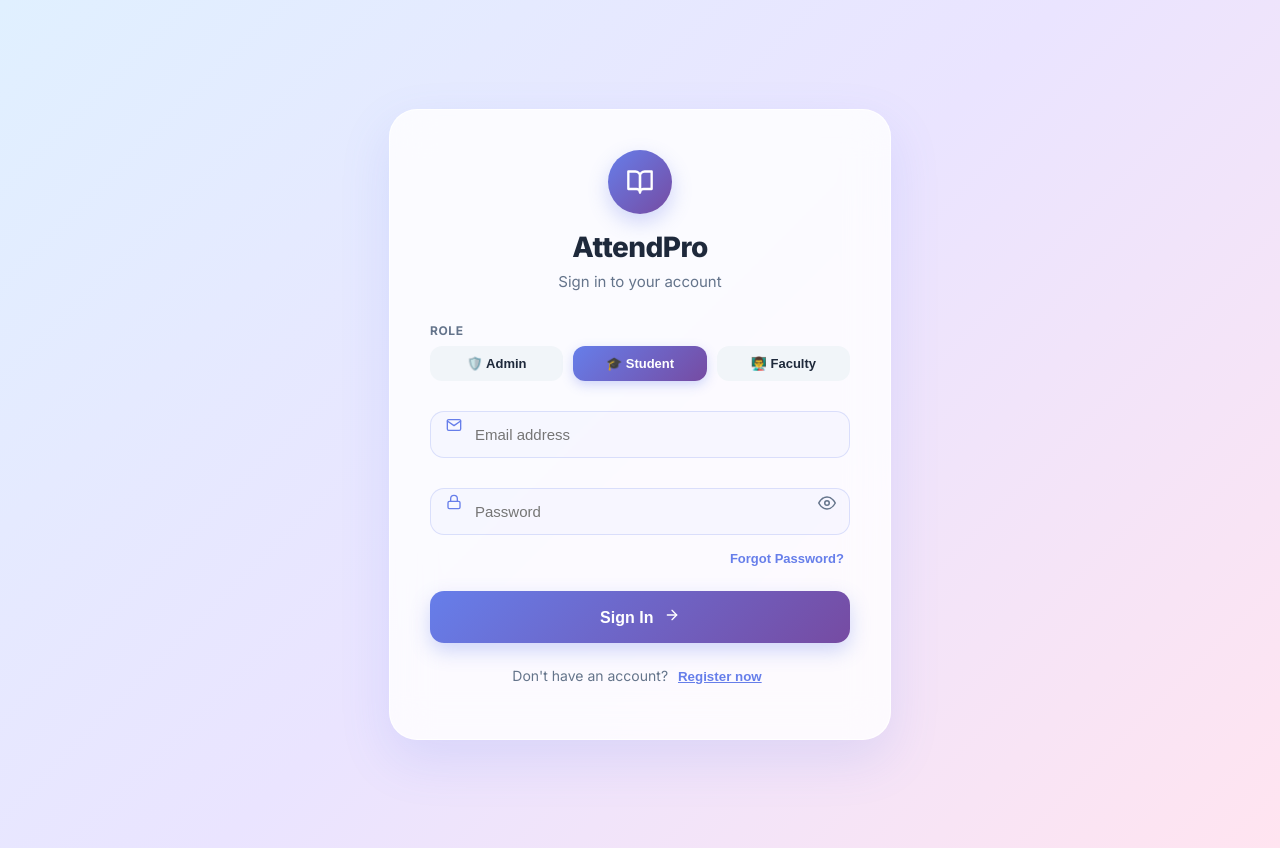
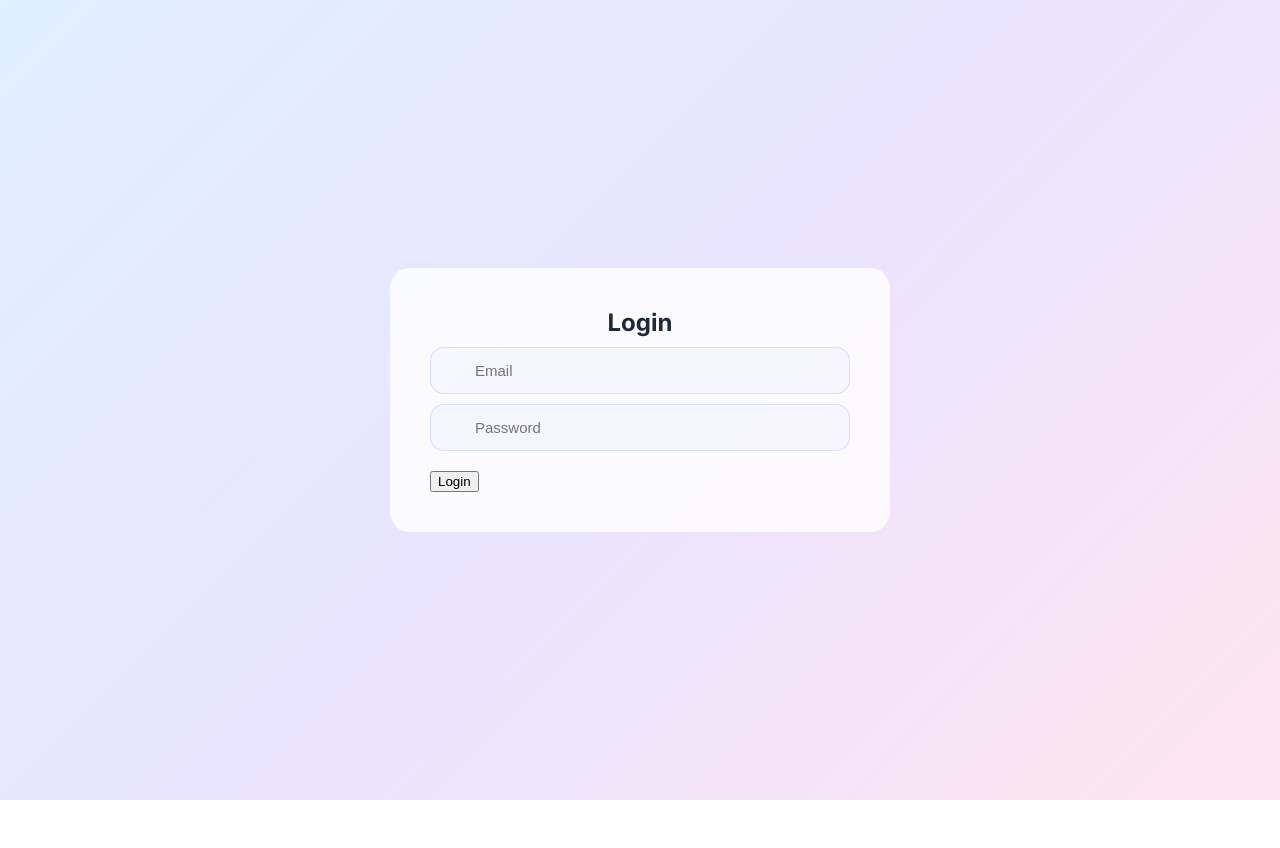
Before and after one commit to siribhargavi-t/attendance-system, a React (Create React App) app in the folder frontend/: page /login in a window 1280 px wide. After the commit the page ends 800 px from the top, so only its background shows below. Built offline with nearby package versions, Linux system fonts and the light colour scheme.

Commit message:
fix login

```diff
--- a/frontend/src/pages/Auth/Login.jsx
+++ b/frontend/src/pages/Auth/Login.jsx
@@ -2,7 +2,6 @@ import React, { useState } from "react";
 import { useNavigate } from "react-router-dom";
 import { motion, AnimatePresence } from "framer-motion";
 import { FiMail, FiLock, FiEye, FiEyeOff, FiBookOpen, FiArrowRight } from "react-icons/fi";
-// import API from "../../services/api";
 import axios from "axios";
 import { useTheme } from "../../context/ThemeContext";
 
@@ -25,20 +24,44 @@ const Login = () => {
 
   const isDark = darkMode;
 
+  // ✅ FIXED LOGIN FUNCTION
+  const handleLogin = async (e) => {
+    e.preventDefault(); // 🔥 VERY IMPORTANT
 
-const handleLogin = async () => {
+    console.log("LOGIN CLICKED");
+
+    setLoading(true);
+    setError("");
+
     try {
       const res = await axios.post(
         "https://attendance-system-cb8z.onrender.com/api/auth/login",
         {
           email,
-        password
+          password,
+          role, // ✅ include role if backend uses it
         }
       );
-console.log("LOGIN API HIT VERSION 999");
-    console.log(res.data);
+
+      console.log("LOGIN SUCCESS:", res.data);
+
+      // ✅ Save token if exists
+      if (res.data.token) {
+        localStorage.setItem("token", res.data.token);
+      }
+
+      // ✅ Navigate after login
+      navigate("/dashboard");
+
     } catch (err) {
-    console.error(err);
+      console.error("LOGIN ERROR:", err);
+
+      setError(
+        err.response?.data?.message ||
+        "Login failed. Please try again."
+      );
+    } finally {
+      setLoading(false);
     }
   };
 
@@ -63,251 +86,40 @@ console.log("LOGIN API HIT VERSION 999");
     fontSize: 15,
     outline: "none",
     boxSizing: "border-box",
-    transition: "all 0.2s ease",
   };
 
   return (
-    <div
-      style={{
-        minHeight: "100vh",
-        display: "flex",
-        alignItems: "center",
-        justifyContent: "center",
-        background: bg,
-        padding: "24px",
-      }}
-    >
-      {/* Floating orbs (Clouds) */}
+    <div style={{ minHeight: "100vh", display: "flex", alignItems: "center", justifyContent: "center", background: bg }}>
+      <motion.div style={{ width: 420, padding: 40, background: cardBg, borderRadius: 20 }}>
 
-      <motion.div
-        initial={{ opacity: 0, y: 40, scale: 0.98 }}
-        animate={{ opacity: 1, y: 0, scale: 1 }}
-        transition={{ duration: 0.6, ease: "easeOut" }}
-        style={{
-          width: "100%",
-          maxWidth: 420,
-          background: cardBg,
-          border: `1px solid ${cardBorder}`,
-          borderRadius: 28,
-          padding: 40,
-          backdropFilter: "blur(20px)",
-          boxShadow: isDark
-            ? "0 20px 50px rgba(0,0,0,0.3)"
-            : "0 20px 50px rgba(102,126,234,0.15)",
-          position: "relative",
-          zIndex: 10,
-        }}
-      >
-        <div style={{ textAlign: "center", marginBottom: 32 }}>
-          <div
-            style={{
-              width: 64,
-              height: 64,
-              borderRadius: "50%",
-              background: "linear-gradient(135deg, #667eea, #764ba2)",
-              display: "flex",
-              justifyContent: "center",
-              alignItems: "center",
-              margin: "0 auto 16px",
-              boxShadow: "0 8px 20px rgba(102,126,234,0.3)",
-            }}
-          >
-            <FiBookOpen size={28} color="#fff" />
-          </div>
+        <h2 style={{ textAlign: "center", color: textColor }}>Login</h2>
 
-          <h1 style={{
-            fontSize: 28,
-            fontWeight: 800,
-            margin: 0,
-            color: textColor,
-            letterSpacing: "-0.02em"
-          }}>
-            AttendPro
-          </h1>
-          <p style={{ color: mutedColor, marginTop: 8, fontSize: 15 }}>
-            Sign in to your account
-          </p>
-        </div>
+        {/* ✅ FORM FIXED */}
+        <form onSubmit={handleLogin}>
 
-        <form onSubmit={handleLogin}>
-          <div style={{ marginBottom: 20 }}>
-            <label style={{
-              fontSize: 12,
-              fontWeight: 700,
-              color: mutedColor,
-              textTransform: "uppercase",
-              letterSpacing: "0.05em",
-              display: "block",
-              marginBottom: 8
-            }}>
-              Role
-            </label>
-            <div style={{ display: "flex", gap: 10 }}>
-              {ROLES.map((r) => (
-                <button
-                  key={r.label}
-                  type="button"
-                  onClick={() => setRole(r.label.toLowerCase())}
-                  style={{
-                    flex: 1,
-                    padding: "10px 4px",
-                    borderRadius: 12,
-                    border: "none",
-                    background: role === r.label.toLowerCase()
-                      ? "linear-gradient(135deg, #667eea, #764ba2)"
-                      : (isDark ? "rgba(255,255,255,0.05)" : "#f1f5f9"),
-                    color: role === r.label.toLowerCase() ? "white" : textColor,
-                    fontWeight: 600,
-                    fontSize: 13,
-                    cursor: "pointer",
-                    transition: "all 0.2s ease",
-                    boxShadow: role === r.label.toLowerCase()
-                      ? "0 4px 12px rgba(102,126,234,0.3)"
-                      : "none",
-                  }}
-                >
-                  {r.emoji} {r.label}
-                </button>
-              ))}
-            </div>
-          </div>
-
-          <div style={{ marginBottom: 20, position: "relative" }}>
-            <FiMail
-              style={{
-                position: "absolute",
-                left: 16,
-                top: 16,
-                color: "#667eea",
-              }}
-            />
           <input
             type="email"
+            placeholder="Email"
             value={email}
             onChange={(e) => setEmail(e.target.value)}
-              placeholder="Email address"
             style={inputStyle}
-              onFocus={(e) => e.target.style.borderColor = "#667eea"}
-              onBlur={(e) => e.target.style.borderColor = inputBorder}
           />
-          </div>
 
-          <div style={{ marginBottom: 12, position: "relative" }}>
-            <FiLock
-              style={{
-                position: "absolute",
-                left: 16,
-                top: 16,
-                color: "#667eea",
-              }}
-            />
           <input
             type={showPassword ? "text" : "password"}
+            placeholder="Password"
             value={password}
             onChange={(e) => setPassword(e.target.value)}
-              placeholder="Password"
-              style={{ ...inputStyle, paddingRight: 48 }}
-              onFocus={(e) => e.target.style.borderColor = "#667eea"}
-              onBlur={(e) => e.target.style.borderColor = inputBorder}
+            style={{ ...inputStyle, marginTop: 10 }}
           />
 
-            <button
-              type="button"
-              onClick={() => setShowPassword(!showPassword)}
-              style={{
-                position: "absolute",
-                right: 14,
-                top: 16,
-                border: "none",
-                background: "none",
-                color: mutedColor,
-                cursor: "pointer",
-                padding: 0,
-              }}
-            >
-              {showPassword ? <FiEyeOff size={18} /> : <FiEye size={18} />}
+          <button type="submit" disabled={loading} style={{ marginTop: 20 }}>
+            {loading ? "Logging in..." : "Login"}
           </button>
-          </div>
 
-          <div style={{ textAlign: "right", marginBottom: 24 }}>
-            <button
-              type="button"
-              onClick={() => navigate("/forgot-password")}
-              style={{
-                border: "none",
-                background: "none",
-                color: "#667eea",
-                fontSize: 13,
-                fontWeight: 600,
-                cursor: "pointer",
-              }}
-            >
-              Forgot Password?
-            </button>
-          </div>
+          {error && <p style={{ color: "red" }}>{error}</p>}
 
-          <AnimatePresence>
-            {error && (
-              <motion.div
-                initial={{ opacity: 0, height: 0 }}
-                animate={{ opacity: 1, height: "auto" }}
-                exit={{ opacity: 0, height: 0 }}
-                style={{
-                  color: "#f87171",
-                  background: "rgba(248, 113, 113, 0.1)",
-                  padding: "10px 14px",
-                  borderRadius: 10,
-                  fontSize: 13,
-                  fontWeight: 500,
-                  marginBottom: 20,
-                  border: "1px solid rgba(248, 113, 113, 0.2)"
-                }}
-              >
-                {error}
-              </motion.div>
-            )}
-          </AnimatePresence>
-
-          <button
-            type="submit"
-            disabled={loading}
-            style={{
-              width: "100%",
-              padding: 16,
-              border: "none",
-              borderRadius: 14,
-              background: loading ? "#94a3b8" : "linear-gradient(135deg, #667eea, #764ba2)",
-              color: "white",
-              fontWeight: 700,
-              fontSize: 16,
-              cursor: loading ? "not-allowed" : "pointer",
-              boxShadow: loading ? "none" : "0 8px 20px rgba(102,126,234,0.3)",
-              transition: "all 0.2s ease",
-            }}
-          >
-            {loading ? "Signing in..." : <>Sign In <FiArrowRight style={{ marginLeft: 6 }} /></>}
-          </button>
         </form>
-
-        <div style={{ textAlign: "center", marginTop: 24 }}>
-          <p style={{ color: mutedColor, fontSize: 14 }}>
-            Don't have an account?{" "}
-            <button
-              type="button"
-              onClick={() => navigate("/register")}
-              style={{
-                border: "none",
-                background: "none",
-                color: "#667eea",
-                fontWeight: 700,
-                cursor: "pointer",
-                textDecoration: "underline"
-              }}
-            >
-              Register now
-            </button>
-          </p>
-        </div>
       </motion.div>
     </div>
   );
```
Lines whose indentation alone changed are shown as unchanged.
